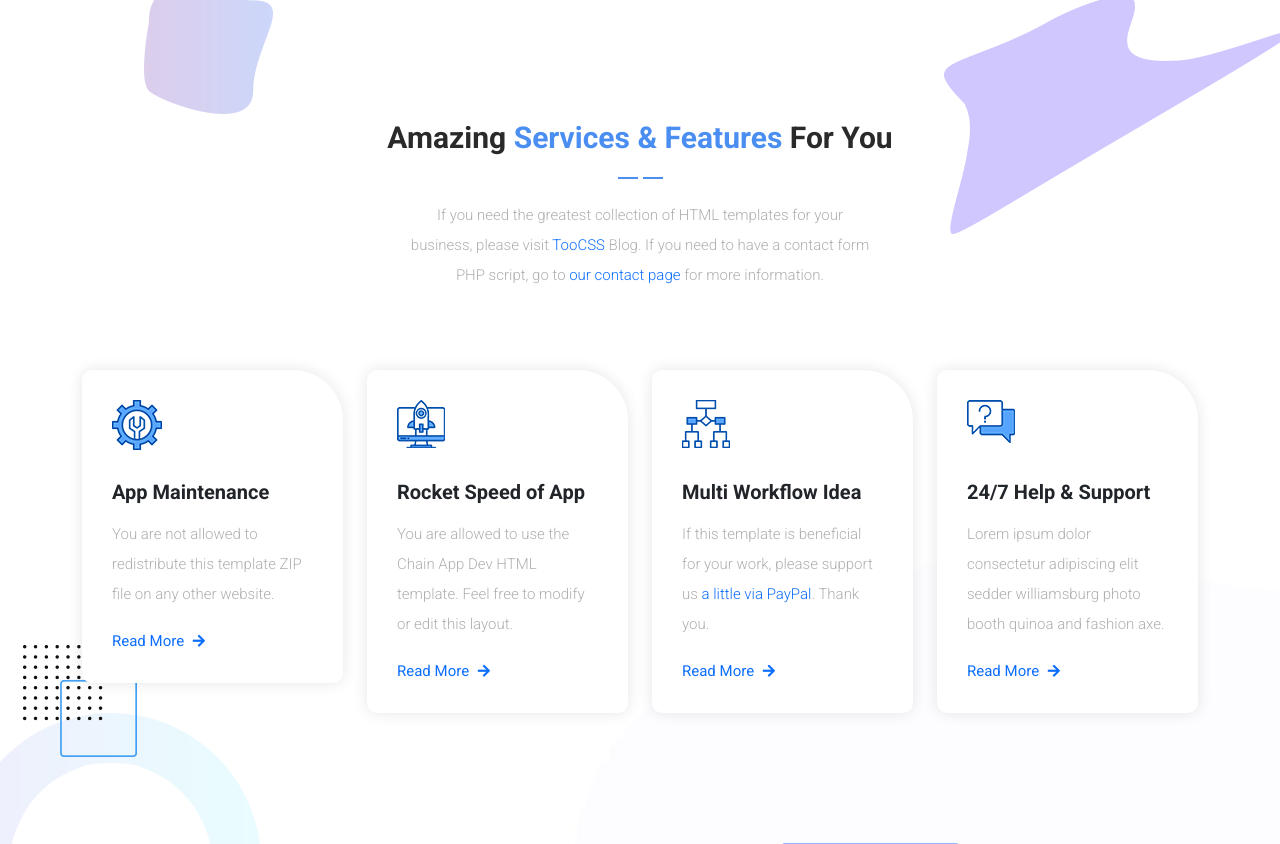
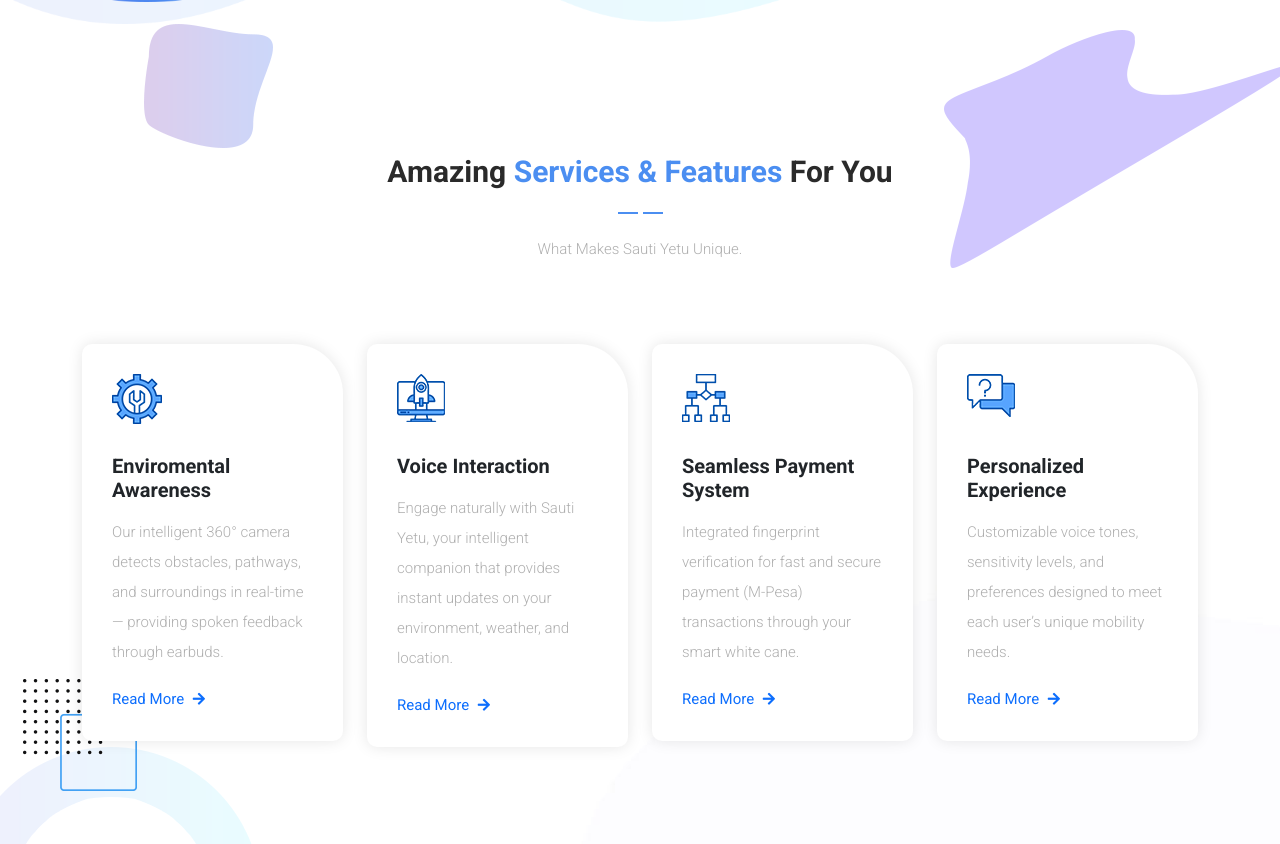
Before and after one commit to antonie-riziki/Sauti-Yetu-Official, a Django app: page / in a window 1280 px wide. Shown: the part 748-1592 px from the top of the page. Run offline with Django 5.2, Linux system fonts and the light colour scheme; some libraries are stand-ins or nearby versions.

Commit message:
updated the contents of the site

```diff
--- a/SautiYetu/SautiYetu_app/templates/index.html
+++ b/SautiYetu/SautiYetu_app/templates/index.html
@@ -170,15 +170,15 @@
               <div class="left-content show-up header-text wow fadeInLeft" data-wow-duration="1s" data-wow-delay="1s">
                 <div class="row">
                   <div class="col-lg-12">
-                    <h2>Get The Latest App From App Stores</h2>
-                    <p>Chain App Dev is an app landing page HTML5 template based on Bootstrap v5.1.3 CSS layout provided by TemplateMo, a great website to download free CSS templates.</p>
+                    <h2>Empowering Vision Through Innovation</h2>
+                    <p>Sauti Yetu is a smart mobility solution designed to enhance the independence, safety, and confidence of people living with visual impairments.</p>
                   </div>
                   <div class="col-lg-12">
                     <div class="white-button first-button scroll-to-section">
-                      <a href="#contact">Free Quote <i class="fab fa-apple"></i></a>
+                      <a href="#contact">Learn more <i class="fab fa-apple"></i></a>
                     </div>
                     <div class="white-button scroll-to-section">
-                      <a href="#contact">Free Quote <i class="fab fa-google-play"></i></a>
+                      <a href="#contact">Join our mission <i class="fab fa-google-play"></i></a>
                     </div>
                   </div>
                 </div>
@@ -187,7 +187,8 @@
             <div class="col-lg-6">
               <div class="right-image wow fadeInRight" data-wow-duration="1s" data-wow-delay="0.5s">
                 <!-- <img src="{% static 'images/slider-dec.png' %}" alt=""> -->
-                 <a href="https://storyset.com/people">People illustrations by Storyset</a>
+                 <img src="{% static 'images/Volunteering-rafiki (1).png' %}" alt="">
+                 <!-- <a href="https://storyset.com/people">People illustrations by Storyset</a> -->
               </div>
             </div>
           </div>
@@ -203,7 +204,7 @@
           <div class="section-heading  wow fadeInDown" data-wow-duration="1s" data-wow-delay="0.5s">
             <h4>Amazing <em>Services &amp; Features</em> for you</h4>
             <img src="{% static 'images/heading-line-dec.png' %}" alt="">
-            <p>If you need the greatest collection of HTML templates for your business, please visit <a rel="nofollow" href="https://www.toocss.com/" target="_blank">TooCSS</a> Blog. If you need to have a contact form PHP script, go to <a href="https://templatemo.com/contact" target="_parent">our contact page</a> for more information.</p>
+            <p>What Makes Sauti Yetu Unique.</p>
           </div>
         </div>
       </div>
@@ -213,8 +214,8 @@
         <div class="col-lg-3">
           <div class="service-item first-service">
             <div class="icon"></div>
-            <h4>App Maintenance</h4>
-            <p>You are not allowed to redistribute this template ZIP file on any other website.</p>
+            <h4>Enviromental Awareness</h4>
+            <p>Our intelligent 360° camera detects obstacles, pathways, and surroundings in real-time — providing spoken feedback through earbuds.</p>
             <div class="text-button">
               <a href="#">Read More <i class="fa fa-arrow-right"></i></a>
             </div>
@@ -223,8 +224,8 @@
         <div class="col-lg-3">
           <div class="service-item second-service">
             <div class="icon"></div>
-            <h4>Rocket Speed of App</h4>
-            <p>You are allowed to use the Chain App Dev HTML template. Feel free to modify or edit this layout.</p>
+            <h4>Voice Interaction</h4>
+            <p>Engage naturally with Sauti Yetu, your intelligent companion that provides instant updates on your environment, weather, and location.</p>
             <div class="text-button">
               <a href="#">Read More <i class="fa fa-arrow-right"></i></a>
             </div>
@@ -233,8 +234,8 @@
         <div class="col-lg-3">
           <div class="service-item third-service">
             <div class="icon"></div>
-            <h4>Multi Workflow Idea</h4>
-            <p>If this template is beneficial for your work, please support us <a rel="nofollow" href="https://paypal.me/templatemo" target="_blank">a little via PayPal</a>. Thank you.</p>
+            <h4>Seamless Payment System</h4>
+            <p>Integrated fingerprint verification for fast and secure payment (M-Pesa) transactions through your smart white cane. </p>
             <div class="text-button">
               <a href="#">Read More <i class="fa fa-arrow-right"></i></a>
             </div>
@@ -243,8 +244,8 @@
         <div class="col-lg-3">
           <div class="service-item fourth-service">
             <div class="icon"></div>
-            <h4>24/7 Help &amp; Support</h4>
-            <p>Lorem ipsum dolor consectetur adipiscing elit sedder williamsburg photo booth quinoa and fashion axe.</p>
+            <h4>Personalized Experience</h4>
+            <p>Customizable voice tones, sensitivity levels, and preferences designed to meet each user’s unique mobility needs.</p>
             <div class="text-button">
               <a href="#">Read More <i class="fa fa-arrow-right"></i></a>
             </div>
```
